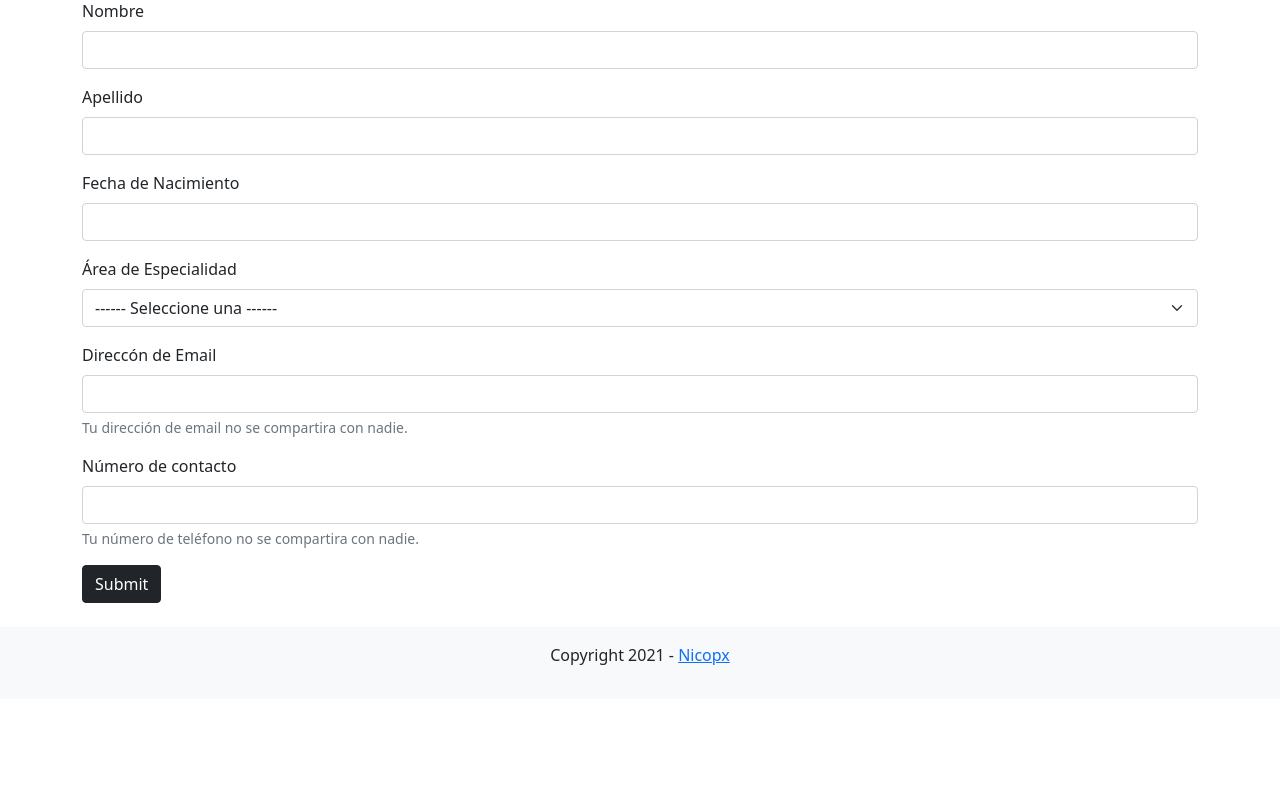
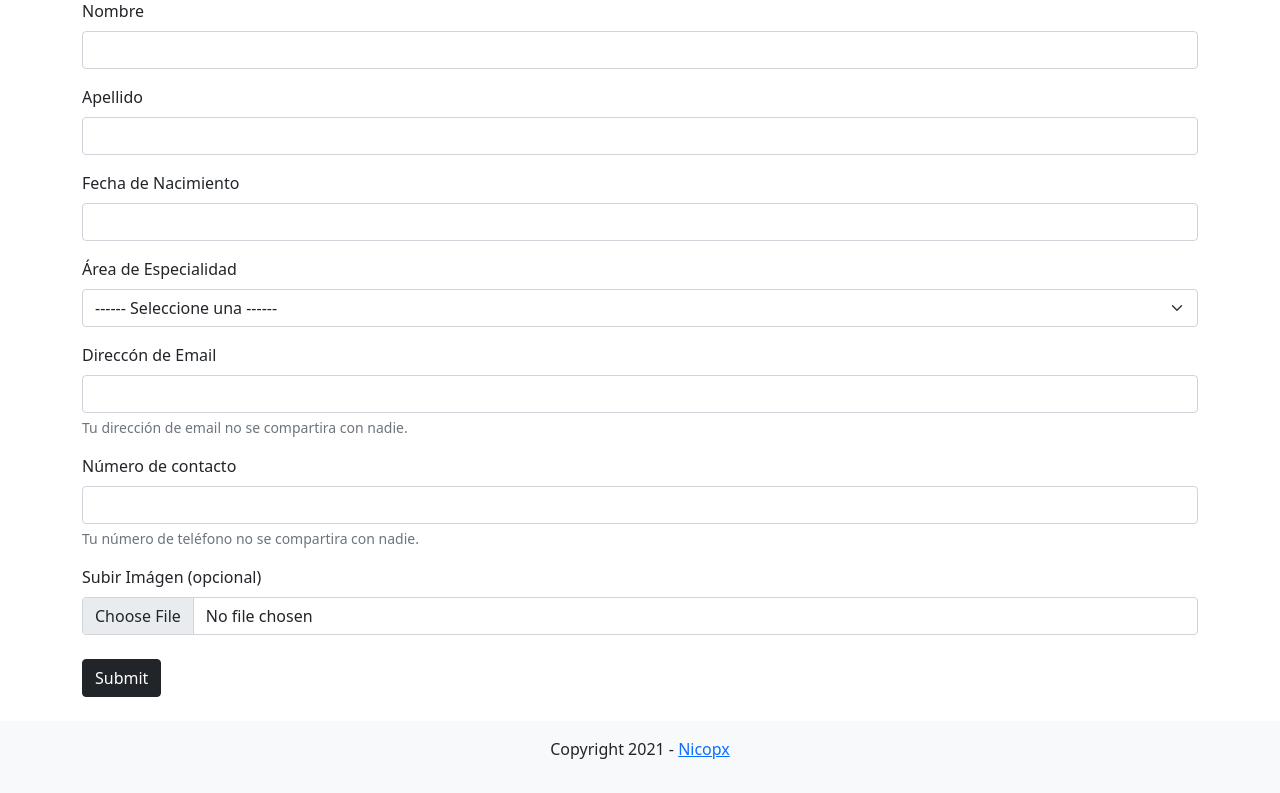
Before and after one commit to Nicopx/asistencia, a PHP site: page / in a window 1280 px wide. Shown: the part 137-930 px from the top of the page. Before the commit the page ends 802 px from the top, so only its background shows below. Run offline with PHP 8.4, Linux system fonts and the light colour scheme; data that the repository does not hold is empty; some libraries are stand-ins or nearby versions.

Commit message:
agregado de input para imagenes

```diff
--- a/index.php
+++ b/index.php
@@ -18,7 +18,9 @@
 
     -->
 <div class="container">
-    <form method="post" action="success.php">
+
+
+    <form method="post" action="success.php" enctype="multipart/form-data">
         <div class="mb-3">
             <label for="nombre" class="form-label">Nombre</label>
             <input required type="text" class="form-control" id="input_nombre" name="input_nombre">
@@ -41,17 +43,22 @@
             </select>
         </div>
         <div class="mb-3">
-            <label for="exampleInputEmail1" class="form-label">Direccón de Email</label>
+            <label for="email" class="form-label">Direccón de Email</label>
             <input required type="email" class="form-control" id="email" name="email">
             <div id="emailHelp" class="form-text">Tu dirección de email no se compartira con nadie.</div>
         </div>
         <div class="mb-3">
-            <label for="exampleInputEmail1" class="form-label">Número de contacto</label>
+            <label for="celular" class="form-label">Número de contacto</label>
             <input type="text" class="form-control" id="numero_contacto" name="numero_contacto">
             <div id="numero_ayuda" class="form-text">Tu número de teléfono no se compartira con nadie.</div>
         </div>
+        <div class="custom-file">
+            <label for="avatar" class="form-label">Subir Imágen (opcional)</label>
+            <input class="form-control" type="file" accept="image/*" id="avatar" name="avatar">
+        </div>
+        <br>
         <button type="submit" name="submit" class="btn btn-dark">Submit</button>
     </form>
 </div>
 
-<?php require_once 'includes/footer.php';?>
+<?php include_once 'includes/footer.php';?>
```
